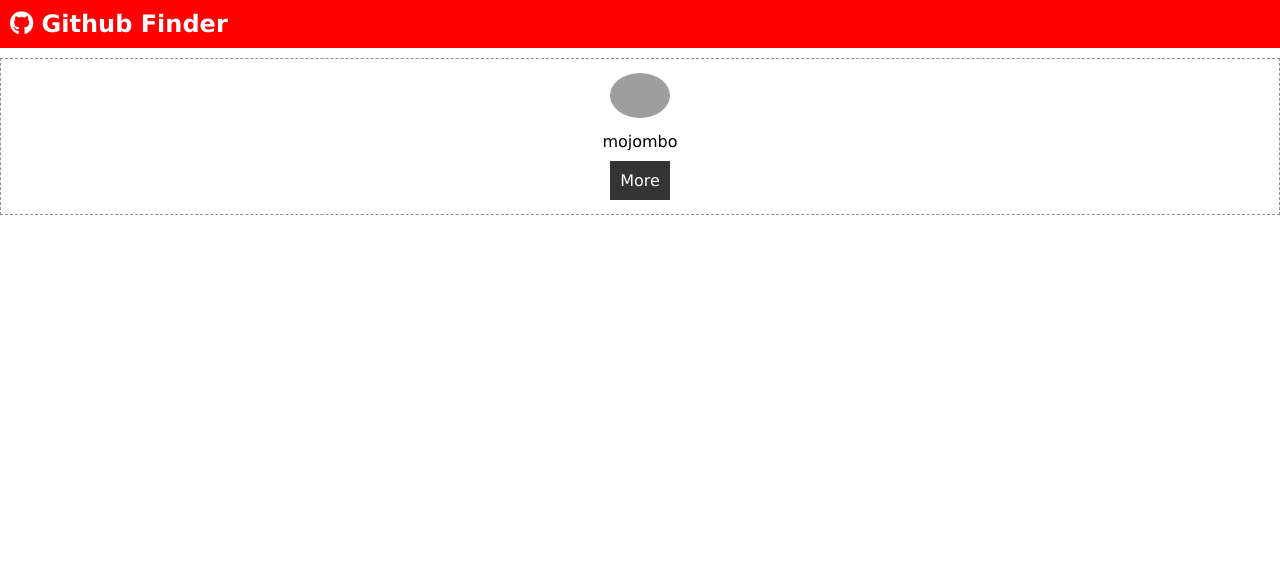
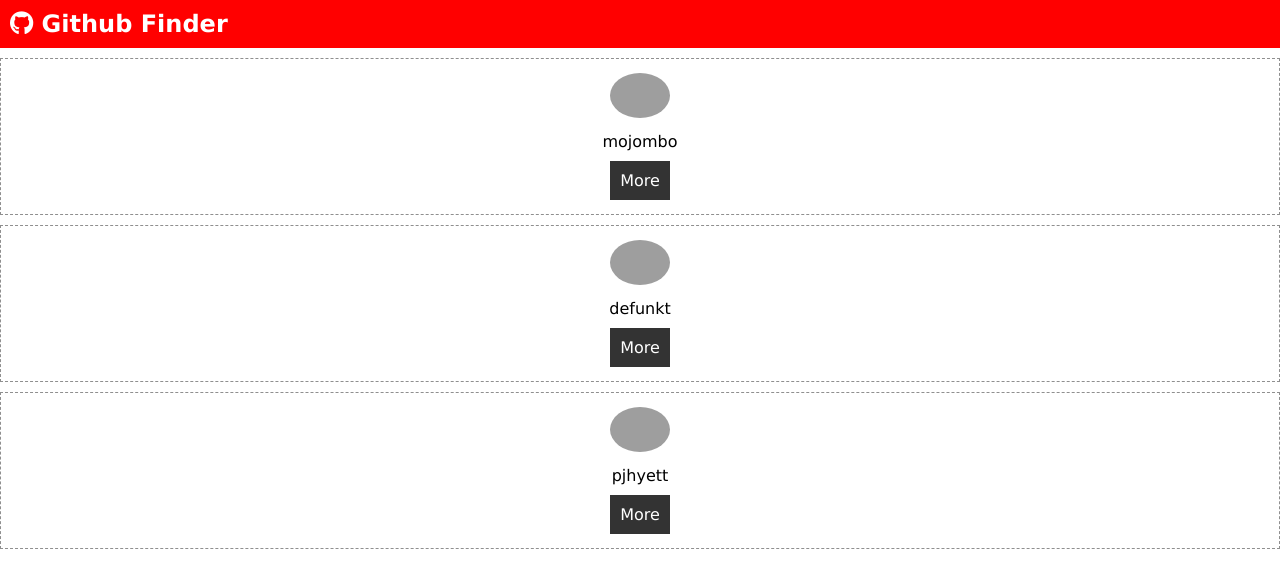
Before and after one commit to dorotaszot/react-github-finder, a React (Create React App) app: page / in a window 1280 px wide. Shown: the top 588 px of the page. Built offline with nearby package versions, Linux system fonts and the light colour scheme; grey boxes are pictures that could not be loaded.

Commit message:
3 hard coded users added, map and props practiced

```diff
--- a/src/App.js
+++ b/src/App.js
@@ -1,5 +1,5 @@
 import React, { Component } from 'react';
-import UserItem from './Components/users/UserItem';
+import Users from './Components/users/Users';
 import './App.css';
 import Navbar from './Components/layout/Navbar';
 
@@ -8,7 +8,7 @@
     return (
       <div className="App">
         <Navbar />
-        <UserItem />
+        <Users />
       </div>
     );
   }
--- a/src/Components/users/UserItem.js
+++ b/src/Components/users/UserItem.js
@@ -1,15 +1,9 @@
-import React, { Component } from 'react'
+import React, { Component } from 'react';
 
 class UserItem extends Component {
-  state = {
-    id: 'id',
-    login: 'mojombo',
-    avatar_url: 'https://avatars0.githubusercontent.com/u/1?v=4',
-    html_url: 'https://api.github.com/users/mojombo'
-  }
 
   render() {
-    const {login, avatar_url, html_url} = this.state;
+    const {login, avatar_url, html_url} = this.props.user;
 
     return (
       <div className="card text-center">
--- /dev/null
+++ b/src/Components/users/Users.js
@@ -0,0 +1,39 @@
+import React, { Component } from 'react';
+import UserItem from './UserItem';
+
+class Users extends Component {
+  state = {
+    users: [
+    {
+      id: 'id',
+      login: 'mojombo',
+      avatar_url: 'https://avatars0.githubusercontent.com/u/1?v=4',
+      html_url: 'https://github.com/mojombo'
+    },
+    {
+      id: 'id',
+      login: 'defunkt',
+      avatar_url: 'https://avatars0.githubusercontent.com/u/2?v=4',
+      html_url: 'https://github.com/defunkt'
+    },
+    {
+      id: 'id',
+      login: 'pjhyett',
+      avatar_url: 'https://avatars0.githubusercontent.com/u/3?v=4',
+      html_url: 'https://api.github.com/users/pjhyett'
+    }
+  ]
+}
+
+  render() {
+    return (
+      <div>
+        {this.state.users.map(user => (
+          <UserItem user={user}/>
+        ))}
+      </div>
+    )
+  }
+}
+
+export default Users
```
